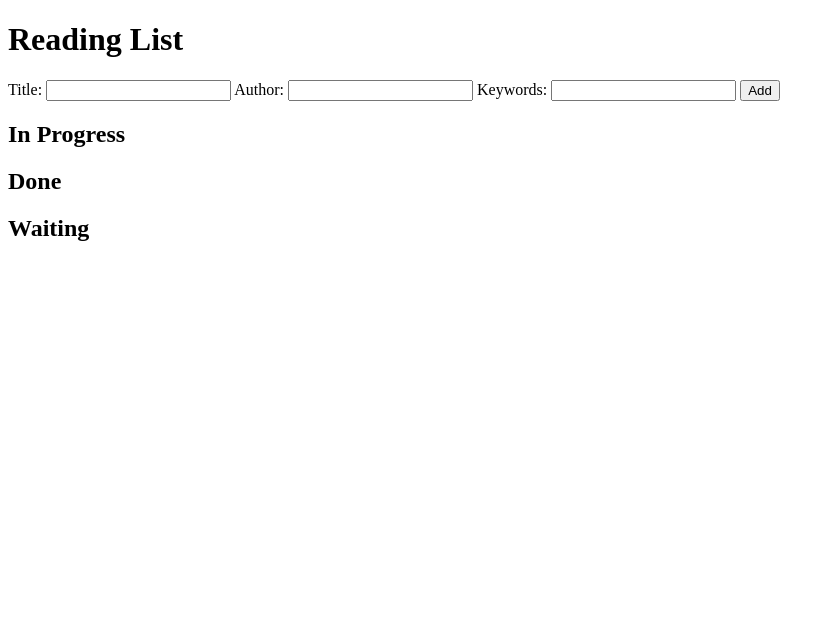
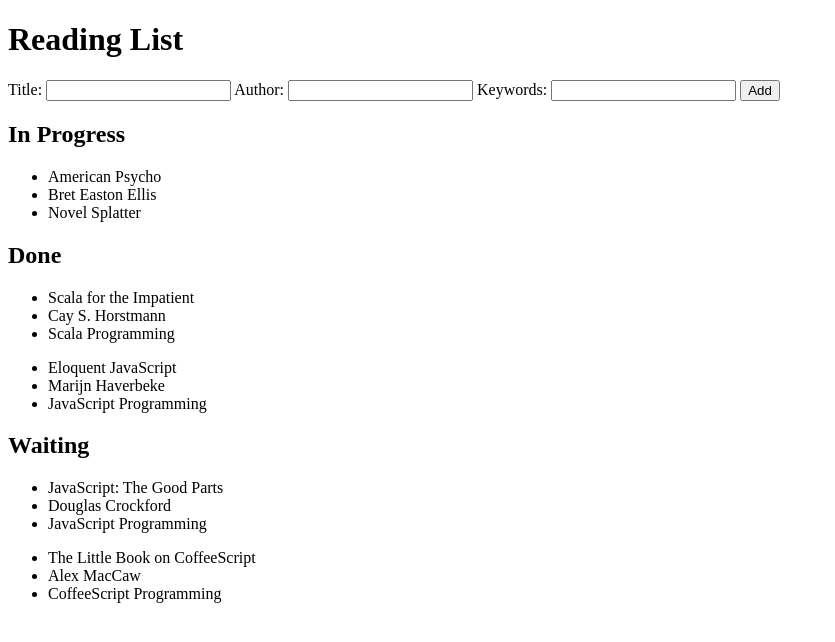
Before and after one commit to sirrah23/Reading-List, a plain HTML site: page site/index.html in a window 1280 px wide. Shown: the whole page, without its empty margins (0-835 px from the left). Drawn offline with Linux system fonts and the light colour scheme.

Commit message:
Connects backbone code to UI in basic way

```diff
--- a/site/index.html
+++ b/site/index.html
@@ -5,9 +5,6 @@
         <title>Reading List</title>
     </head>
     <body>
-        <script src="js/lib/jquery-3.1.0.min.js"></script>
-        <script src="js/lib/backbone.js"></script>
-        <script src="js/lib/underscore.js"></script>
         <script id="readingTemplate" type="text/template">
             <ul>
                 <li> <%= title %> </li>
@@ -15,6 +12,14 @@
                 <li> <%= keywords %> </li>
             </ul>
         </script>
+        <script src="js/lib/jquery-3.1.0.min.js" type="text/javascript"></script>
+        <script src="js/lib/underscore.js" type="text/javascript"></script>
+        <script src="js/lib/backbone.js" type="text/javascript"></script>
+        <script src="js/models/reading.js" type="text/javascript"></script>
+        <script src="js/collections/library.js" type="text/javascript"></script>
+        <script src="js/views/reading.js" type="text/javascript"></script>
+        <script src="js/views/library.js" type="text/javascript"></script>
+        <script src="js/app.js" type="text/javascript"></script>
         <h1> Reading List </h1>
         <div id="readings">
             <form id="addReading" action="#">
@@ -25,11 +30,11 @@
                     <button id="add"> Add </button>
                 </div>
             </form>
-        </div>
-        <div id="lists">
-            <div id="inprogress" class="list"> <h2>In Progress</h2></div>
-            <div id="done" class="list"><h2>Done</h2></div>
-            <div id="waiting" class="list"><h2>Waiting</h2></div>
+            <div id="lists">
+                <div id="inprogress" class="list"> <h2>In Progress</h2></div>
+                <div id="done" class="list"><h2>Done</h2></div>
+                <div id="waiting" class="list"><h2>Waiting</h2></div>
+            </div>
         </div>
     </body>
 </html>
--- /dev/null
+++ b/site/js/app.js
@@ -0,0 +1,22 @@
+var app = app || {};
+
+$(function(){
+  var books = [
+    { title: 'JavaScript: The Good Parts', author: 'Douglas Crockford',
+      releaseDate: '2008', keywords: 'JavaScript Programming',
+      status:"waiting"},
+    { title: 'The Little Book on CoffeeScript', author: 'Alex MacCaw',
+      releaseDate: '2012', keywords: 'CoffeeScript Programming',
+      status:"waiting" },
+    { title: 'Scala for the Impatient', author: 'Cay S. Horstmann',
+      releaseDate: '2012', keywords: 'Scala Programming',
+      status:"done" },
+    { title: 'American Psycho', author: 'Bret Easton Ellis',
+      releaseDate: '1991', keywords: 'Novel Splatter',
+      status:"inprogress" },
+    { title: 'Eloquent JavaScript', author: 'Marijn Haverbeke',
+      releaseDate: '2011', keywords: 'JavaScript Programming',
+      status:"done"}
+  ];
+  new app.LibraryView( books );
+});
--- /dev/null
+++ b/site/js/collections/library.js
@@ -0,0 +1,5 @@
+var app = app || {};
+
+app.Library = Backbone.Collection.extend({
+  model:app.Reading
+});
--- /dev/null
+++ b/site/js/models/reading.js
@@ -0,0 +1,10 @@
+var app = app || {};
+
+app.Reading = Backbone.Model.extend({
+  defaults: {
+    title: 'None',
+    author: 'Unknown',
+    status: 'Waiting',
+    keywords: 'None'
+  }
+});
--- /dev/null
+++ b/site/js/views/library.js
@@ -0,0 +1,25 @@
+var app = app || {};
+
+app.LibraryView = Backbone.View.extend({
+  el: '#readings',
+
+  initialize: function(initialReadings){
+    this.collection = new app.Library(initialReadings);
+    this.render();
+  },
+
+  render: function(){
+    this.collection.each(function(item){
+      this.renderReading(item);
+    }, this);
+  },
+
+  renderReading: function( reading ){
+    readingStatus = reading.get('status');
+    statusNode = '#'+readingStatus;
+    var readingView = new app.ReadingView({
+      model: reading
+    });
+    this.$el.find(statusNode).append(readingView.render().el);
+  }
+});
--- /dev/null
+++ b/site/js/views/reading.js
@@ -0,0 +1,16 @@
+var app = app || {};
+
+app.ReadingView = Backbone.View.extend({
+
+  tagName: 'div',
+
+  className: 'readingContainer',
+
+  template: _.template($('#readingTemplate').html()),
+
+  render: function(){
+    this.$el.html(this.template(this.model.toJSON()));
+    return this;
+  }
+
+});
```
